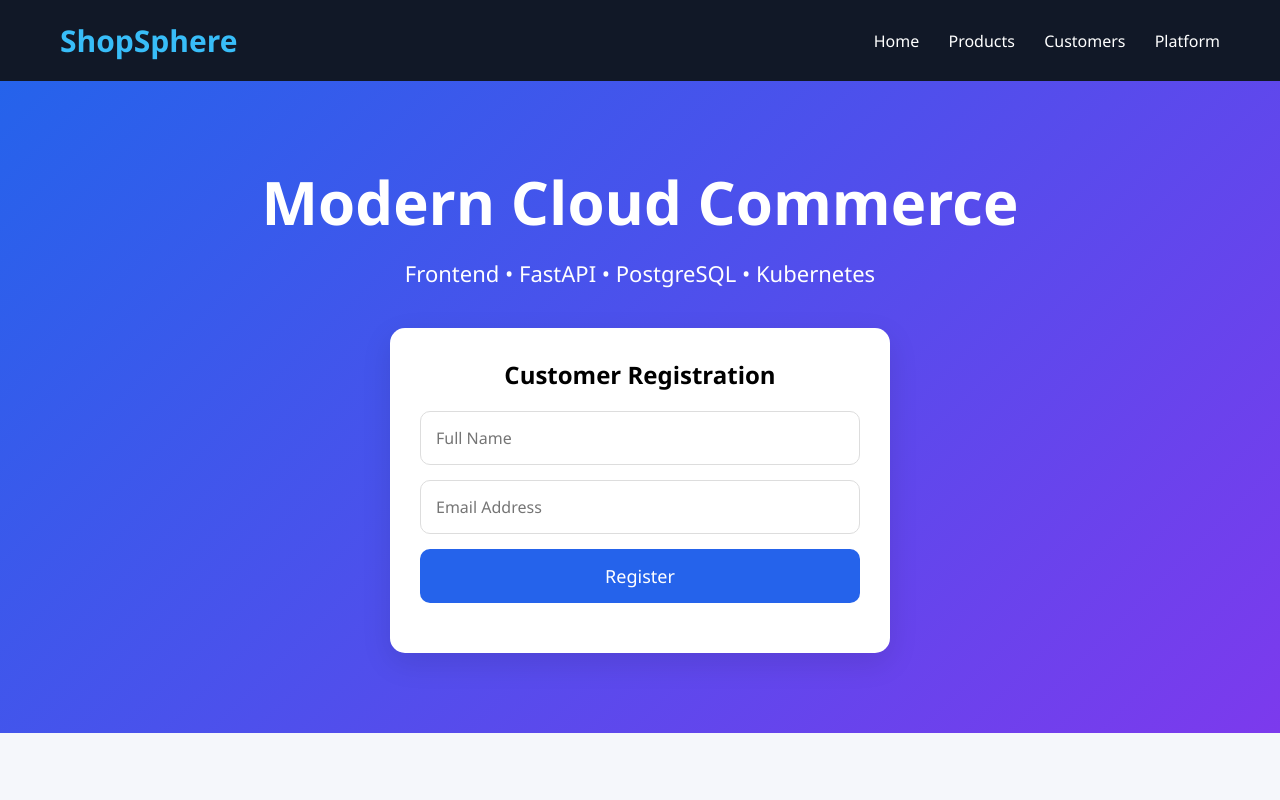
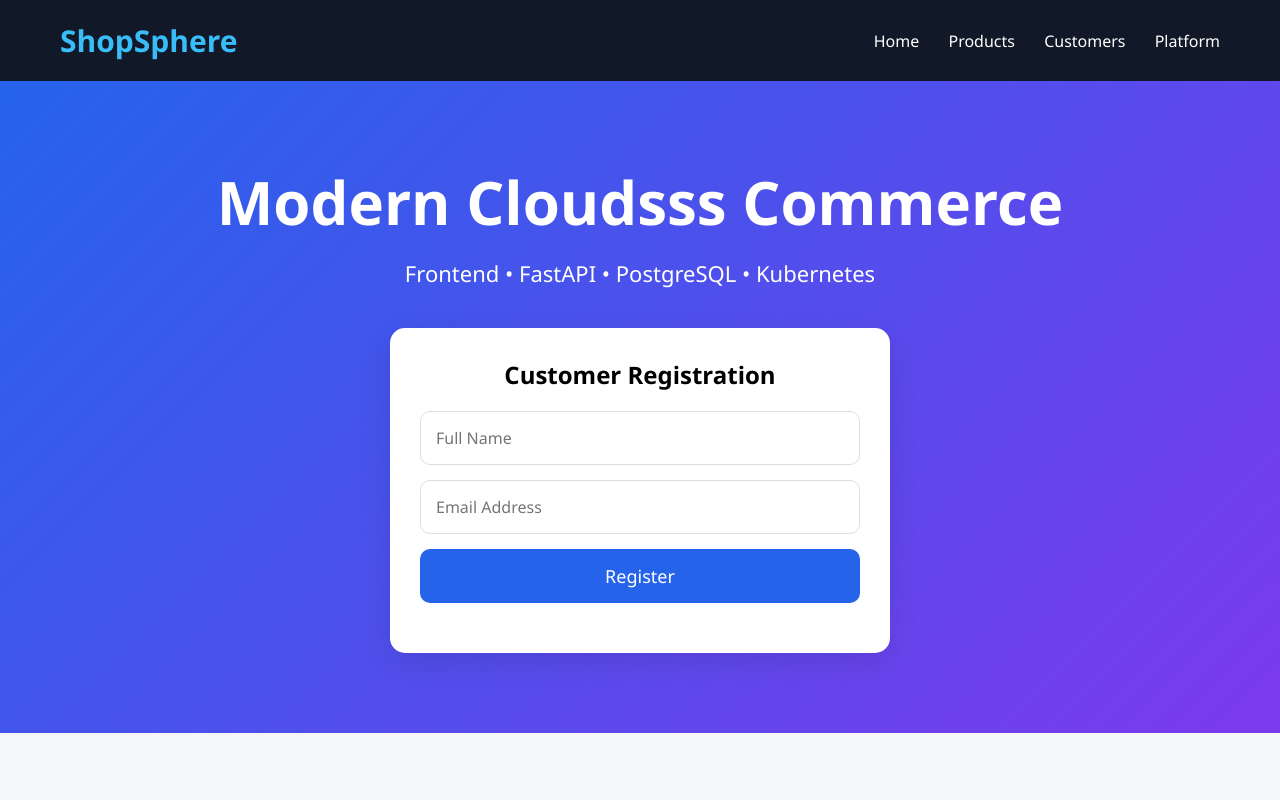
Before and after one commit to NiranPrem/devops-assignment, a website: page app/web/index.html in a window 1280 px wide. Shown: the top 800 px of the page. Drawn offline with Linux system fonts and the light colour scheme; no server answers.

Commit message:
Update index.html

```diff
--- a/app/web/index.html
+++ b/app/web/index.html
@@ -275,7 +275,7 @@ footer{
 <section class="hero">
 
     <h1>
-        Modern Cloud Commerce
+        Modern Cloudsss Commerce
     </h1>
 
     <p>
```
